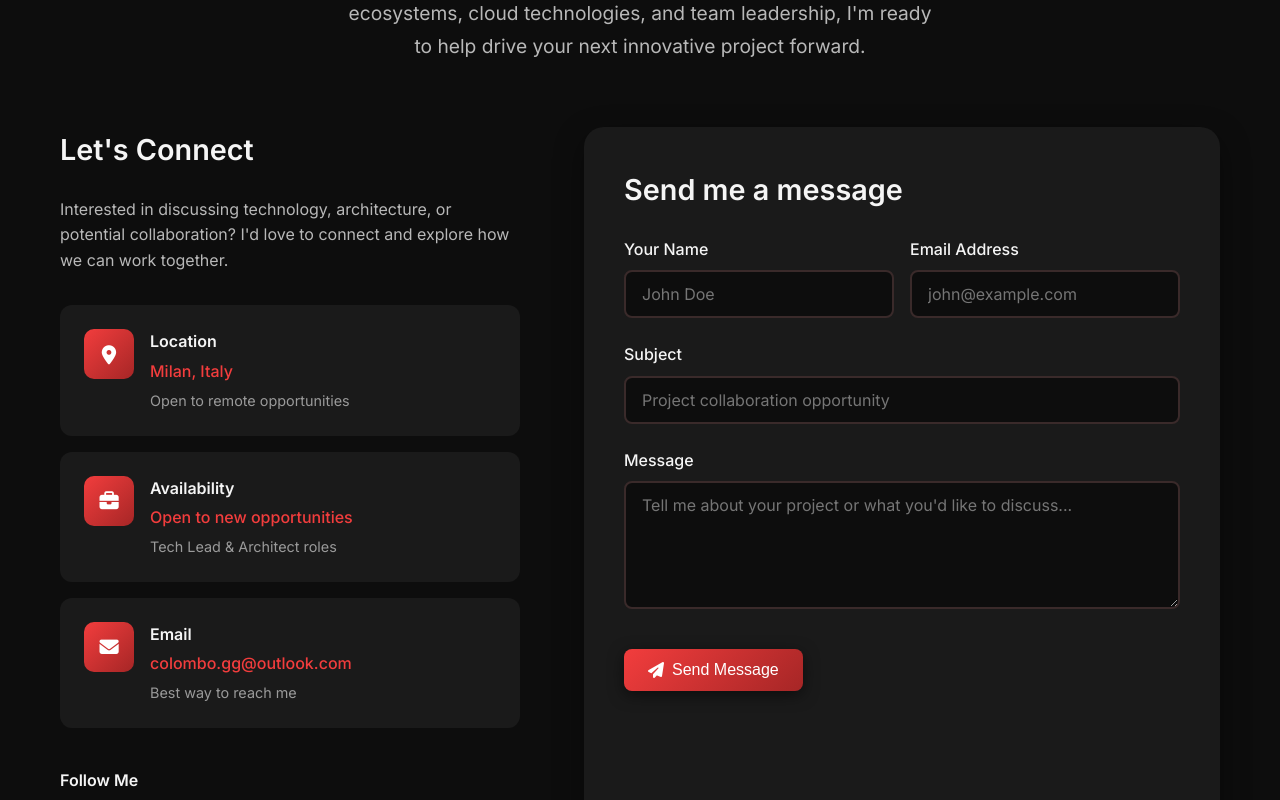
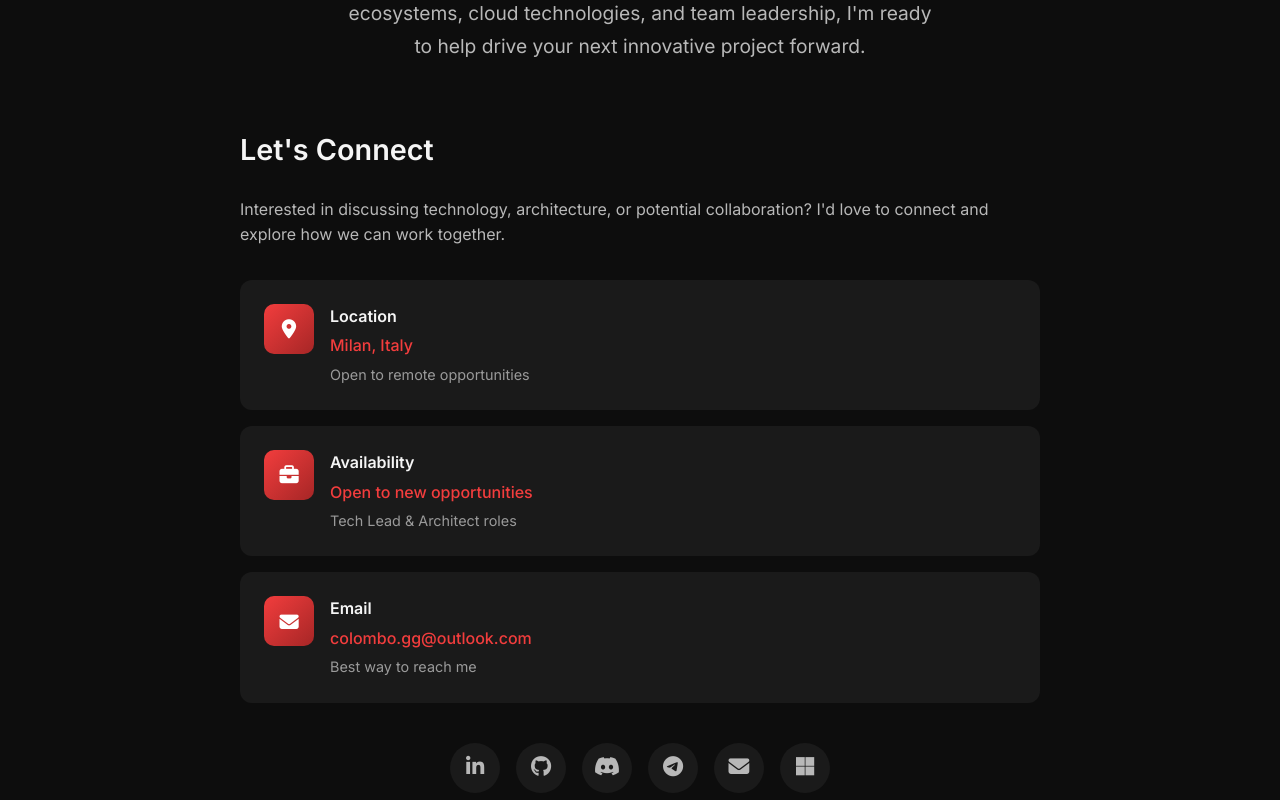
Before and after one commit to ggcol/is-gian, a React (Create React App) app: page / in a window 1280 px wide. Shown: the part 1060-1860 px from the top of the page. Built offline with nearby package versions, Linux system fonts and the light colour scheme.

Commit message:
Refactor Contact component layout and styles for improved responsiveness and social links

```diff
--- a/src/components/Contact.css
+++ b/src/components/Contact.css
@@ -23,10 +23,19 @@
 }
 
 .contact__content {
-  display: grid;
-  grid-template-columns: 1fr 1fr;
-  gap: 4rem;
+  display: flex;
+  justify-content: center;
   margin-bottom: 4rem;
+}
+
+.contact__content--centered {
+  max-width: 800px;
+  margin-left: auto;
+  margin-right: auto;
+}
+
+.contact__info--full {
+  width: 100%;
 }
 
 .contact__info-title,
@@ -93,15 +102,14 @@
   margin: 0;
 }
 
-.contact__social h4 {
-  color: var(--text-primary);
-  margin-bottom: 1rem;
-  font-weight: 600;
+.contact__social {
+  margin-top: 2rem;
 }
 
 .contact__social-links {
   display: flex;
   gap: 1rem;
+  justify-content: center;
 }
 
 .contact__social-link {
--- a/src/components/Contact.js
+++ b/src/components/Contact.js
@@ -1,14 +1,8 @@
-import React, { useEffect, useRef, useState } from 'react';
+import React, { useEffect, useRef } from 'react';
 import './Contact.css';
 
 const Contact = () => {
   const contactRef = useRef();
-  const [formData, setFormData] = useState({
-    name: '',
-    email: '',
-    subject: '',
-    message: ''
-  });
 
   useEffect(() => {
     const observer = new IntersectionObserver(
@@ -33,22 +27,6 @@ const Contact = () => {
     };
   }, []);
 
-  const handleInputChange = (e) => {
-    setFormData({
-      ...formData,
-      [e.target.name]: e.target.value
-    });
-  };
-
-  const handleSubmit = (e) => {
-    e.preventDefault();
-    // Here you would typically send the form data to your backend
-    console.log('Form submitted:', formData);
-    // For now, we'll just show an alert
-    alert('Thanks for your message! I\'ll get back to you soon.');
-    setFormData({ name: '', email: '', subject: '', message: '' });
-  };
-
   const socialLinks = [
     {
       name: 'LinkedIn',
@@ -63,15 +41,27 @@ const Contact = () => {
       color: '#333'
     },
     {
+      name: 'Discord',
+      icon: 'fab fa-discord',
+      url: 'https://discord.com/users/1253323452471836733',
+      color: '#5865F2'
+    },
+    {
+      name: 'Telegram',
+      icon: 'fab fa-telegram-plane',
+      url: 'https://t.me/theredrover',
+      color: '#0088cc'
+    },
+    {
       name: 'Email',
       icon: 'fas fa-envelope',
       url: 'mailto:colombo.gg@outlook.com',
       color: '#ea4335'
     },
     {
-      name: 'Azure DevOps',
+      name: 'Microsoft Learn',
       icon: 'fab fa-microsoft',
-      url: '#',
+      url: 'https://learn.microsoft.com/en-gb/users/red-9033/transcript/7kwpeul331n89mn',
       color: '#0078d4'
     }
   ];
@@ -110,8 +100,8 @@ const Contact = () => {
           </p>
         </div>
 
-        <div className="contact__content">
-          <div className="contact__info">
+        <div className="contact__content contact__content--centered">
+          <div className="contact__info contact__info--full">
             <h3 className="contact__info-title">Let's Connect</h3>
             <p className="contact__info-text">
               Interested in discussing technology, architecture, or potential collaboration?
@@ -134,7 +124,6 @@ const Contact = () => {
             </div>
 
             <div className="contact__social">
-              <h4>Follow Me</h4>
               <div className="contact__social-links">
                 {socialLinks.map((link, index) => (
                   <a
@@ -152,83 +141,6 @@ const Contact = () => {
               </div>
             </div>
           </div>
-
-          <div className="contact__form">
-            <h3 className="contact__form-title">Send me a message</h3>
-
-            <form onSubmit={handleSubmit} className="contact__form-container">
-              <div className="contact__form-row">
-                <div className="contact__form-group">
-                  <label htmlFor="name">Your Name</label>
-                  <input
-                    type="text"
-                    id="name"
-                    name="name"
-                    value={formData.name}
-                    onChange={handleInputChange}
-                    required
-                    placeholder="John Doe"
-                  />
-                </div>
-                <div className="contact__form-group">
-                  <label htmlFor="email">Email Address</label>
-                  <input
-                    type="email"
-                    id="email"
-                    name="email"
-                    value={formData.email}
-                    onChange={handleInputChange}
-                    required
-                    placeholder="john@example.com"
-                  />
-                </div>
-              </div>
-
-              <div className="contact__form-group">
-                <label htmlFor="subject">Subject</label>
-                <input
-                  type="text"
-                  id="subject"
-                  name="subject"
-                  value={formData.subject}
-                  onChange={handleInputChange}
-                  required
-                  placeholder="Project collaboration opportunity"
-                />
-              </div>
-
-              <div className="contact__form-group">
-                <label htmlFor="message">Message</label>
-                <textarea
-                  id="message"
-                  name="message"
-                  rows="5"
-                  value={formData.message}
-                  onChange={handleInputChange}
-                  required
-                  placeholder="Tell me about your project or what you'd like to discuss..."
-                ></textarea>
-              </div>
-
-              <button type="submit" className="btn btn-primary contact__form-submit">
-                <i className="fas fa-paper-plane"></i>
-                Send Message
-              </button>
-            </form>
-          </div>
-        </div>
-
-        <div className="contact__cta">
-          <div className="contact__cta-content">
-            <h3>Ready to start a project?</h3>
-            <p>
-              I'm currently available for new opportunities and would love to discuss
-              how we can work together to bring your ideas to life.
-            </p>
-            <a href="mailto:colombo.gg@outlook.com" className="btn btn-outline">
-              Start a Conversation
-            </a>
-          </div>
         </div>
       </div>
     </section>
```
